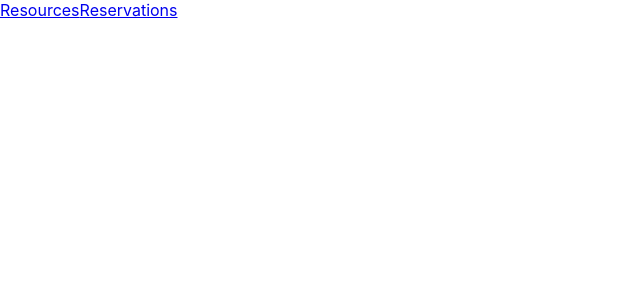
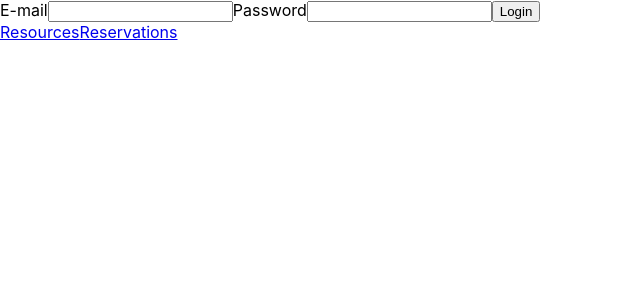
Before and after one commit to PMFE21H1/bookr-thumbs-up, a React (Create React App) app: page /login in a window 1280 px wide. Shown: the top 300 px of the page, without its empty margins (0-640 px from the left). Built offline with nearby package versions, Linux system fonts and the light colour scheme.

Commit message:
page created, form is ready, route in in router

```diff
--- a/src/App.js
+++ b/src/App.js
@@ -8,6 +8,7 @@ import DeleteResourcePage from "./resources/DeleteResourcePage";
 import UpdateReservationPage from "./reservations/UpdateReservationPage";
 import {UpdateResourcePage} from "./resources/UpdateResourcePage";
 import CreateReservationPage from "./reservations/CreateReservationPage";
+import LoginPage from "./authentication/LoginPage";
 
 
 function App() {
@@ -15,7 +16,7 @@ function App() {
         <Router>
             <Switch>
 
-
+                <Route path="/login"><LoginPage/></Route>
                 <Route path="/admin/resources/create">
                     <CreateResourcePage/>
                 </Route>
--- /dev/null
+++ b/src/authentication/LoginPage.js
@@ -0,0 +1,24 @@
+import React from "react"
+
+export default class LoginPage extends React.Component{
+    constructor(props) {
+        super(props);
+        this.state={
+
+        }
+    }
+    render(){
+        return(
+            <div>
+                <form>
+                    <span>E-mail</span>
+                    <input type="email"/>
+                    <span>Password</span>
+                    <input type="password"/>
+                    <button>Login</button>
+                </form>
+
+            </div>
+        )
+    }
+}
```
